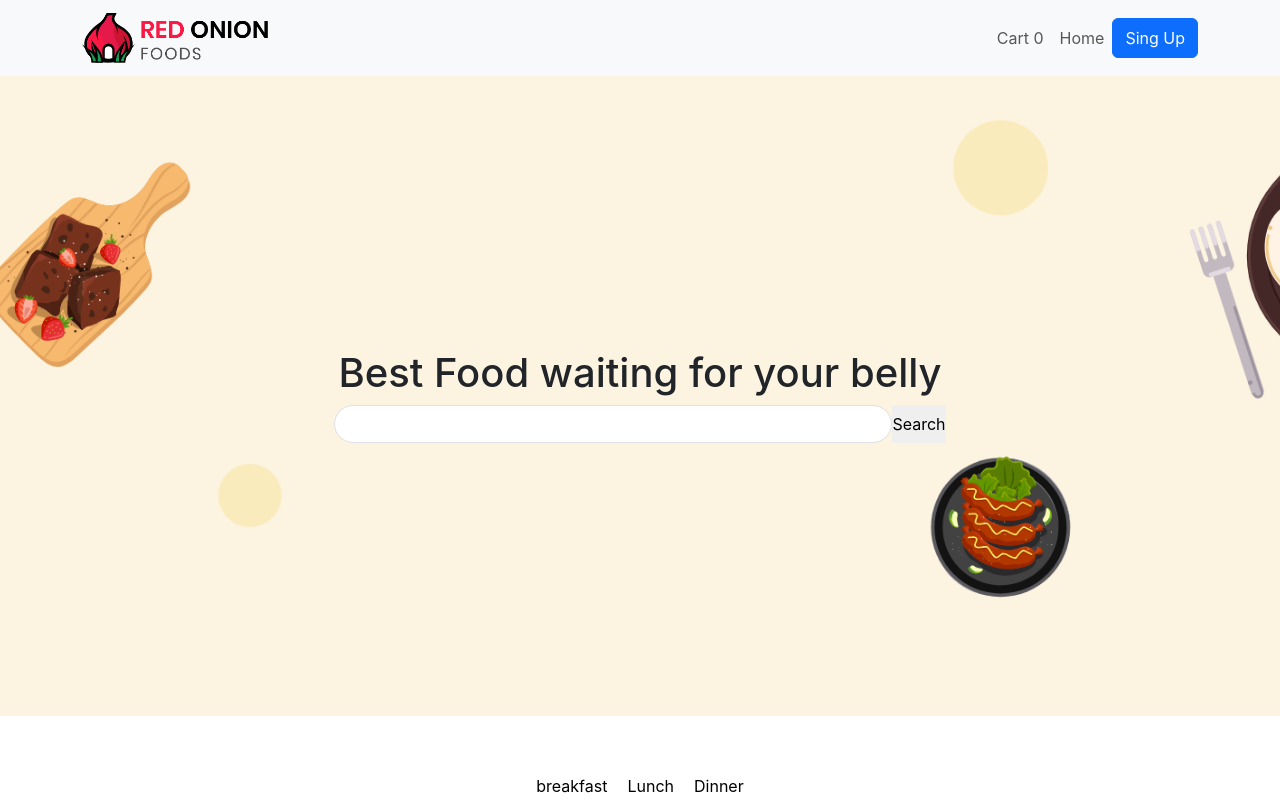
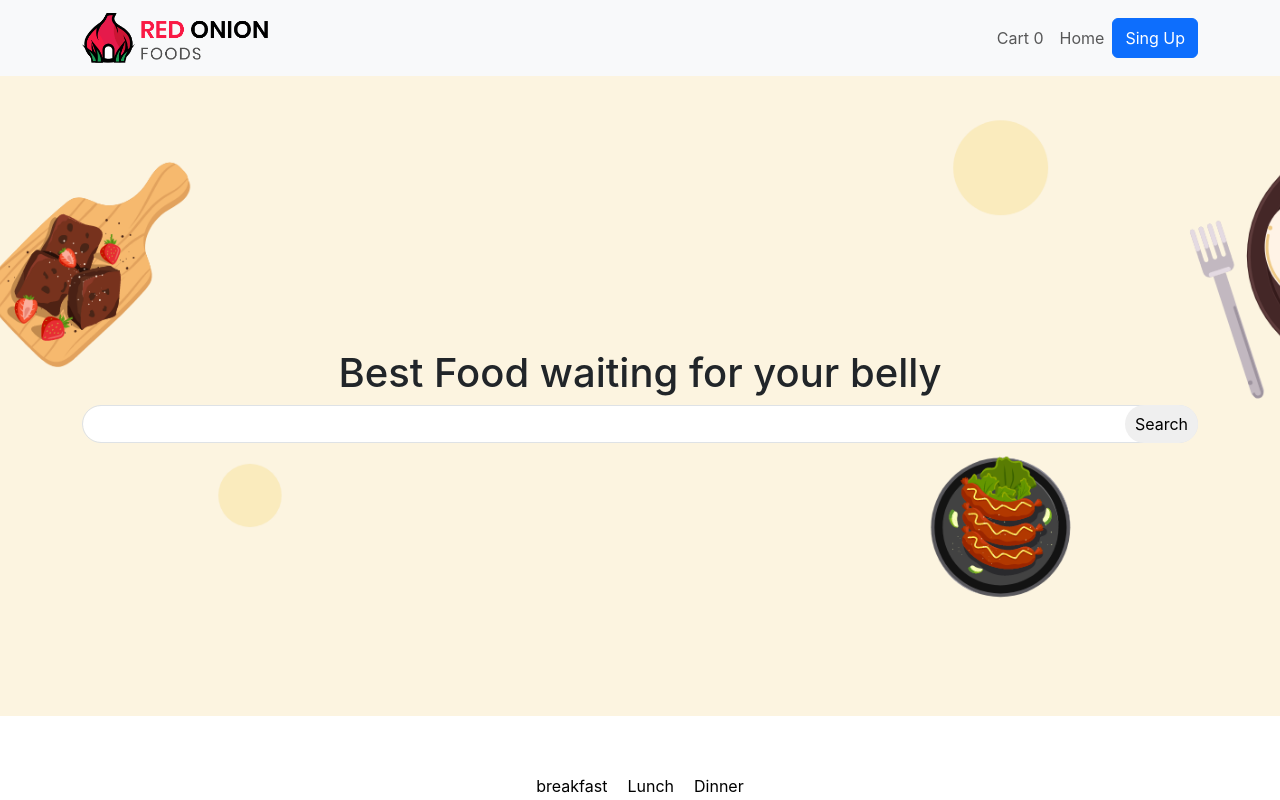
Before and after one commit to shovonkhan200h/OnlineFoodShopRedOnion, a React (Create React App) app: page / in a window 1280 px wide. Shown: the top 800 px of the page. Built offline with nearby package versions, Linux system fonts and the light colour scheme.

Commit message:
update hero section modify input and serach button

```diff
--- /dev/null
+++ b/src/Component/Hero/Hero.css
@@ -0,0 +1,18 @@
+
+.box button {
+	position: absolute;
+	top: 0;
+	right: 0;
+	height: 100%;
+    border-radius: 25px;
+    padding: 10px;
+    align-items: center;
+    display: flex;
+    border: none;
+}
+
+.box input {
+	border-radius: 25px;
+	border: none;
+	padding-left: 20px;
+}
--- a/src/Component/Hero/Hero.js
+++ b/src/Component/Hero/Hero.js
@@ -1,7 +1,8 @@
 import React from 'react';
 import Container from 'react-bootstrap/esm/Container';
 import backGroundImage from '../../images/bannerbackground.png';
-import { Col } from 'react-bootstrap';
+import { Col,Row } from 'react-bootstrap';
+import './Hero.css'
 
 
 const Hero = () => {
@@ -10,6 +11,7 @@ const Hero = () => {
         backgroundSize: 'cover',
         backgroundPosition: 'center',
         backgroundRepeat:'no=repeat',
+        width:'100%',
         height: '80vh',
         display: 'flex',
         alignItems: 'center',
@@ -23,9 +25,9 @@ const Hero = () => {
             <Container>
                 <h1>Best Food waiting for your belly</h1>
 
-                <Col className='d-flex aling-items-center justify-content-center'>
-                    <input className='form-control border' style={{width:'50%', borderRadius:'20px'}} ></input>
-                    <button className='border border-0'>Search</button>
+                <Col className='d-flex aling-items-center justify-content-center position-relative box'>
+                    <input className='form-control border'></input>
+                    <button>Search</button>
                 </Col>
             </Container>
         </Container>
```
